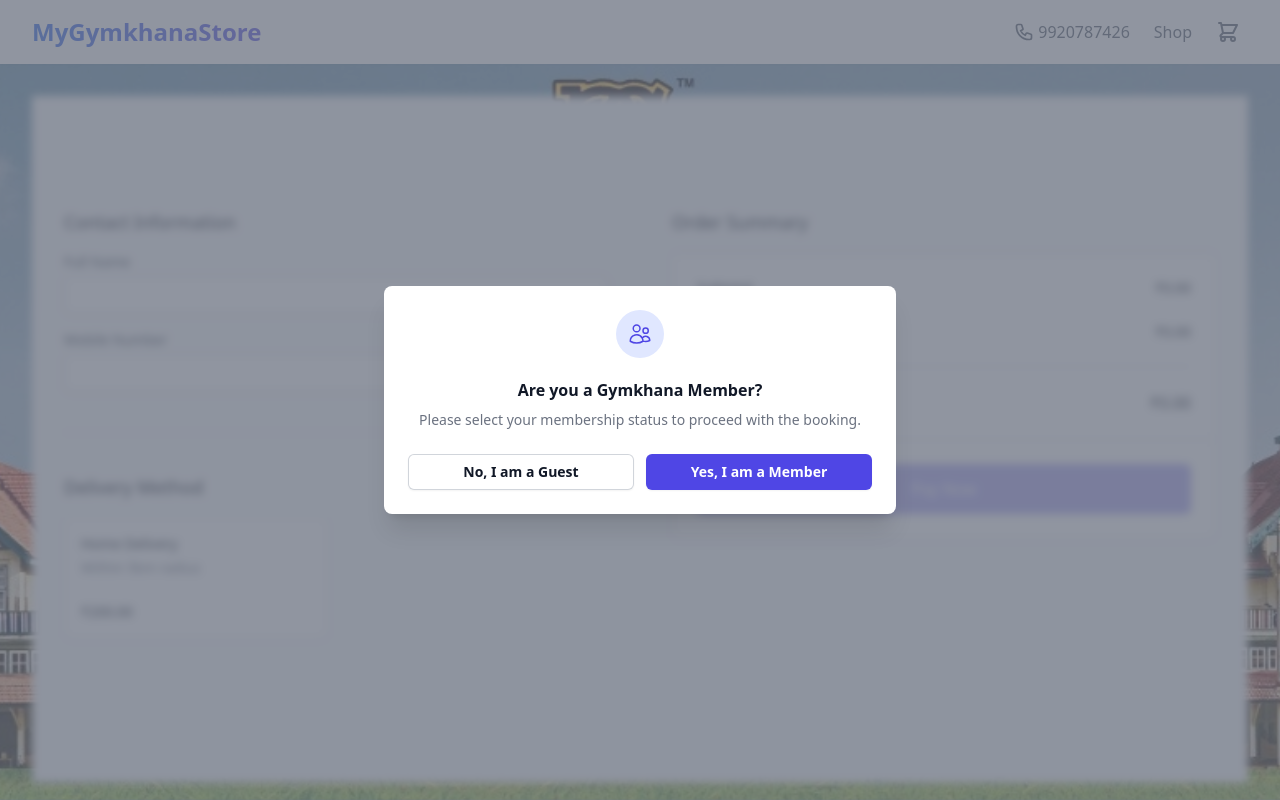
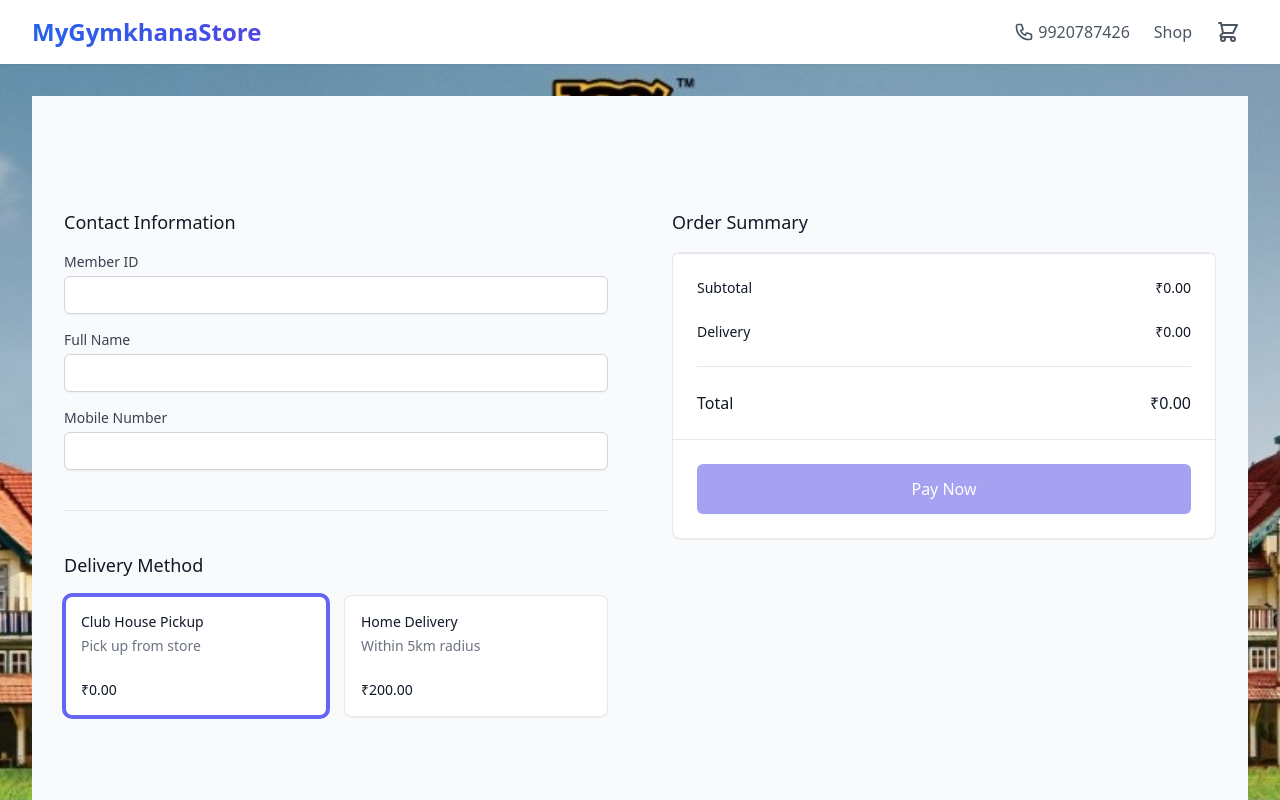
Before and after one commit to BadshahSayed/QuickOrder, an Angular app: page /checkout in a window 1280 px wide. Shown: the top 800 px of the page. Built offline with nearby package versions, Linux system fonts and the light colour scheme.

Commit message:
changes of memberid and guest

```diff
--- a/src/app/core/models/product.model.ts
+++ b/src/app/core/models/product.model.ts
@@ -20,7 +20,7 @@ export interface CartItem {
 
 export interface Order {
     id?: string;
-    userType?: 'MEMBER' | 'GUEST';
+    userType?: 'MEMBER';
     customerMemberId?: string;
     customerName: string;
     customerMobile: string;
--- a/src/app/core/services/order.service.ts
+++ b/src/app/core/services/order.service.ts
@@ -261,8 +261,7 @@ export class OrderService {
 
 
     private formatOrderEmail(order: Order): string {
-        const isMember = order.userType === 'MEMBER';
-        const userTypeStr = isMember ? 'Gymkhana Member' : 'Guest';
+        const userTypeStr = 'Gymkhana Member';
         const deliveryAction = order.deliveryMode === 'DELIVERY' ? 'Home Delivery' : 'Club House Pickup';
 
         const itemsList = order.items.map(item =>
--- a/src/app/features/checkout/checkout.html
+++ b/src/app/features/checkout/checkout.html
@@ -1,58 +1,11 @@
-<!-- Membership Confirmation Popup -->
-@if (showMemberPopup) {
-<div class="fixed inset-0 z-50 overflow-y-auto" aria-labelledby="modal-title" role="dialog" aria-modal="true">
-    <div class="fixed inset-0 bg-gray-500 bg-opacity-75 transition-opacity"></div>
-    <div class="flex min-h-full items-center justify-center p-4 text-center sm:p-0">
-        <div
-            class="relative transform overflow-hidden rounded-lg bg-white px-4 pb-4 pt-5 text-left shadow-xl transition-all sm:my-8 sm:w-full sm:max-w-lg sm:p-6">
-            <div>
-                <div class="mx-auto flex h-12 w-12 items-center justify-center rounded-full bg-indigo-100">
-                    <svg class="h-6 w-6 text-indigo-600" fill="none" viewBox="0 0 24 24" stroke-width="1.5"
-                        stroke="currentColor">
-                        <path stroke-linecap="round" stroke-linejoin="round"
-                            d="M15 19.128a9.38 9.38 0 002.625.372 9.337 9.337 0 004.121-.952 4.125 4.125 0 00-7.533-2.493M15 19.128v-.003c0-1.113-.285-2.16-.786-3.07M15 19.128v.106A12.318 12.318 0 018.624 21c-2.331 0-4.512-.645-6.374-1.766l-.001-.109a6.375 6.375 0 0111.964-3.07M12 6.375a3.375 3.375 0 11-6.75 0 3.375 3.375 0 016.75 0zm8.25 2.25a2.625 2.625 0 11-5.25 0 2.625 2.625 0 015.25 0z" />
-                    </svg>
-                </div>
-                <div class="mt-3 text-center sm:mt-5">
-                    <h3 class="text-base font-semibold leading-6 text-gray-900" id="modal-title">Are you a Gymkhana
-                        Member?</h3>
-                    <div class="mt-2">
-                        <p class="text-sm text-gray-500">Please select your membership status to proceed with the
-                            booking.</p>
-                    </div>
-                </div>
-            </div>
-            <div class="mt-5 sm:mt-6 sm:grid sm:grid-flow-row-dense sm:grid-cols-2 sm:gap-3">
-                <button type="button" (click)="setMemberStatus(true)"
-                    class="inline-flex w-full justify-center rounded-md bg-indigo-600 px-3 py-2 text-sm font-semibold text-white shadow-sm hover:bg-indigo-500 focus-visible:outline focus-visible:outline-2 focus-visible:outline-offset-2 focus-visible:outline-indigo-600 sm:col-start-2">
-                    Yes, I am a Member
-                </button>
-                <button type="button" (click)="setMemberStatus(false)"
-                    class="mt-3 inline-flex w-full justify-center rounded-md bg-white px-3 py-2 text-sm font-semibold text-gray-900 shadow-sm ring-1 ring-inset ring-gray-300 hover:bg-gray-50 sm:col-start-1 sm:mt-0">
-                    No, I am a Guest
-                </button>
-            </div>
-        </div>
-    </div>
-</div>
-}
-
-<div class="bg-gray-50 py-12" [class.blur-sm]="showMemberPopup">
+<div class="bg-gray-50 py-12">
     <div class="mx-auto max-w-2xl px-4 pt-16 pb-24 sm:px-6 lg:max-w-7xl lg:px-8">
         <h2 class="sr-only">Checkout</h2>
 
         <form [formGroup]="checkoutForm" (ngSubmit)="onSubmit()" class="lg:grid lg:grid-cols-2 lg:gap-x-12 xl:gap-x-16">
             <div>
                 <div>
-                    <div class="flex items-center justify-between mb-4">
-                        <h2 class="text-lg font-medium text-gray-900">Contact Information</h2>
-                        @if (isMember !== null) {
-                        <button type="button" (click)="showMemberPopup = true"
-                            class="text-sm text-indigo-600 hover:text-indigo-500 font-medium">
-                            Change {{ isMember ? 'Member' : 'Guest' }} Status
-                        </button>
-                        }
-                    </div>
+                    <h2 class="text-lg font-medium text-gray-900">Contact Information</h2>
 
                     @if (isMember) {
                     <div class="mt-4">
--- a/src/app/features/checkout/checkout.ts
+++ b/src/app/features/checkout/checkout.ts
@@ -28,15 +28,15 @@ export class CheckoutComponent {
   deliveryModeSignal = signal<'PICKUP' | 'DELIVERY'>('PICKUP');
 
   // State for Membership Logic
-  showMemberPopup = true;
-  isMember: boolean | null = null;
+  showMemberPopup = false;
+  isMember = true;
 
   checkoutForm = this.fb.group({
-    memberid: [''], // Validators added dynamically
+    memberid: ['', Validators.required],
     name: ['', Validators.required],
     mobile: ['', [Validators.required, Validators.pattern('^[0-9]{10,12}$')]],
     deliveryMode: ['PICKUP', Validators.required],
-    address: [''] // Validators added dynamically
+    address: ['']
   });
 
   // Derived state for total - now reactive with signal
@@ -56,26 +56,7 @@ export class CheckoutComponent {
     });
   }
 
-  setMemberStatus(isMember: boolean) {
-    this.isMember = isMember;
-    this.showMemberPopup = false;
-
-    const memberIdControl = this.checkoutForm.get('memberid');
-    const deliveryModeControl = this.checkoutForm.get('deliveryMode');
-
-    if (isMember) {
-      // Member Logic: ID Required
-      memberIdControl?.setValidators([Validators.required]);
-      // Members can choose both, default to PICKUP stays
-    } else {
-      // Non-Member Logic: ID not required, Delivery Only
-      memberIdControl?.clearValidators();
-      deliveryModeControl?.setValue('DELIVERY');
-    }
-
-    memberIdControl?.updateValueAndValidity();
-    this.updateAddressValidators(this.checkoutForm.get('deliveryMode')?.value || 'PICKUP');
-  }
+  // setMemberStatus removed as Guest option is no longer available
 
   private updateAddressValidators(mode: string) {
     const addressControl = this.checkoutForm.get('address');
@@ -99,7 +80,7 @@ export class CheckoutComponent {
     const deliveryCharge = isDelivery ? this.deliveryFee : 0;
 
     const order: Order = {
-      userType: this.isMember ? 'MEMBER' : 'GUEST',
+      userType: 'MEMBER',
       customerMemberId: formVal.memberid || undefined,
       customerName: formVal.name!,
       customerMobile: formVal.mobile!,
```
